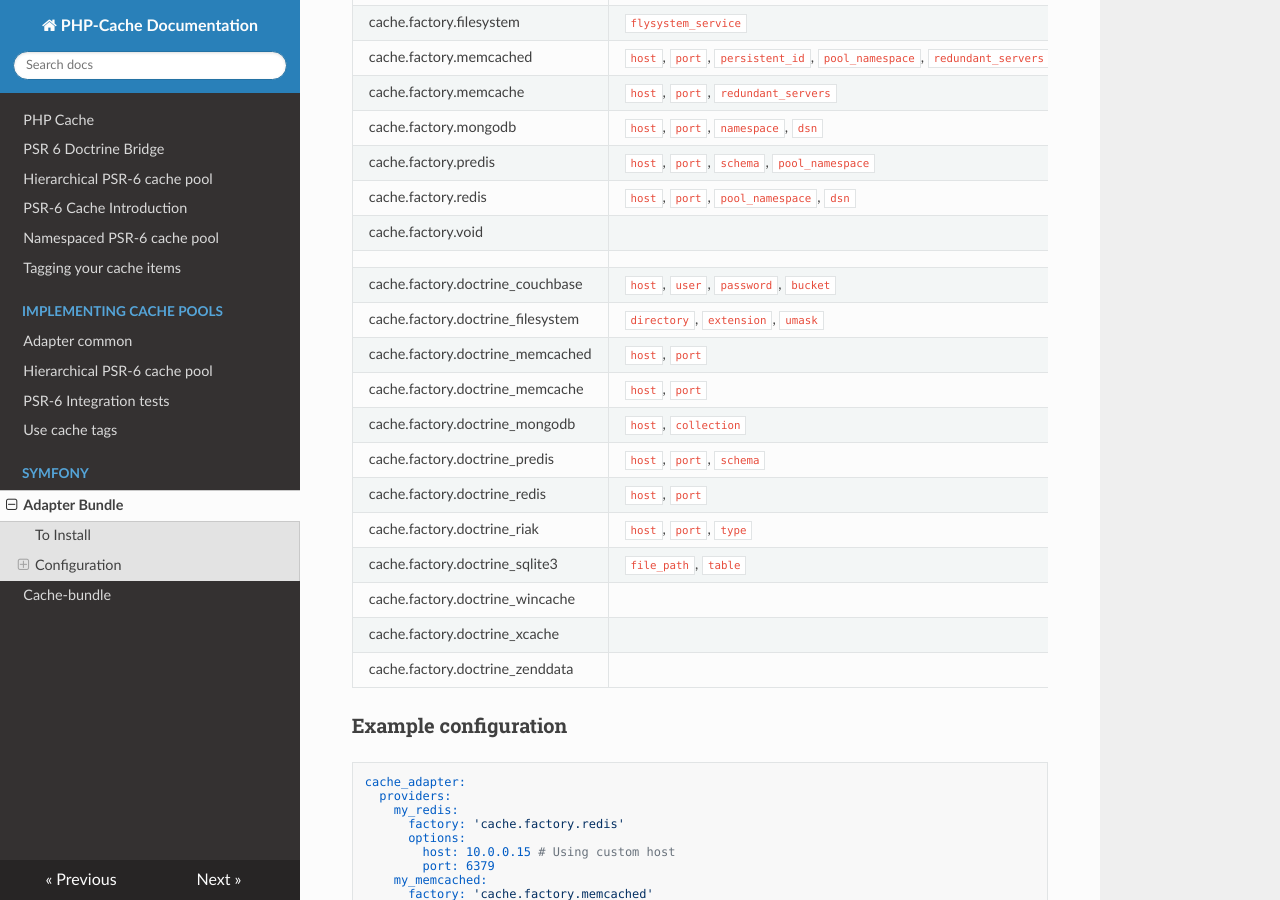
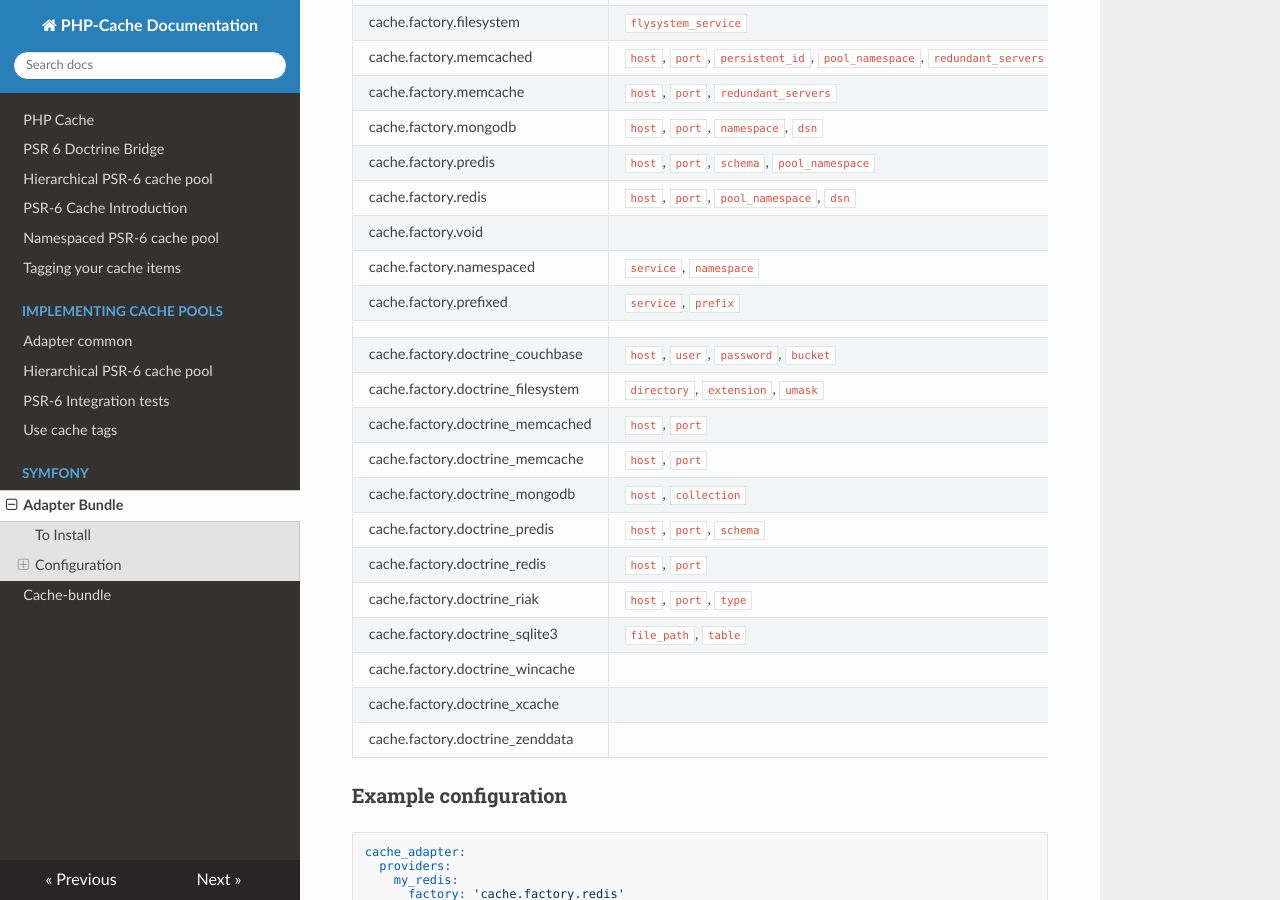
Before and after one commit to php-cache/documentation, an MkDocs documentation site: the page built from docs/symfony/adapter-bundle.md, in a window 1280 px wide and 900 px high, scrolled down 986 px. Built offline with MkDocs 1.6.1, drawn with Linux system fonts in a browser that asks for light colours; nearby versions of some CDN libraries.

Commit message:
Document namespace and prefixed factories (#33)

```diff
--- a/docs/symfony/adapter-bundle.md
+++ b/docs/symfony/adapter-bundle.md
@@ -48,6 +48,8 @@ The factories that come with this bundle can be found in the table below.
 | cache.factory.predis | `host`, `port`, `schema`, `pool_namespace` |
 | cache.factory.redis | `host`, `port`, `pool_namespace`, `dsn` |
 | cache.factory.void |  |
+| cache.factory.namespaced | `service`, `namespace` |
+| cache.factory.prefixed | `service`, `prefix` |
 | | |
 | cache.factory.doctrine_couchbase | `host`, `user`, `password`, `bucket` |
 | cache.factory.doctrine_filesystem | `directory`, `extension`, `umask` |
```
